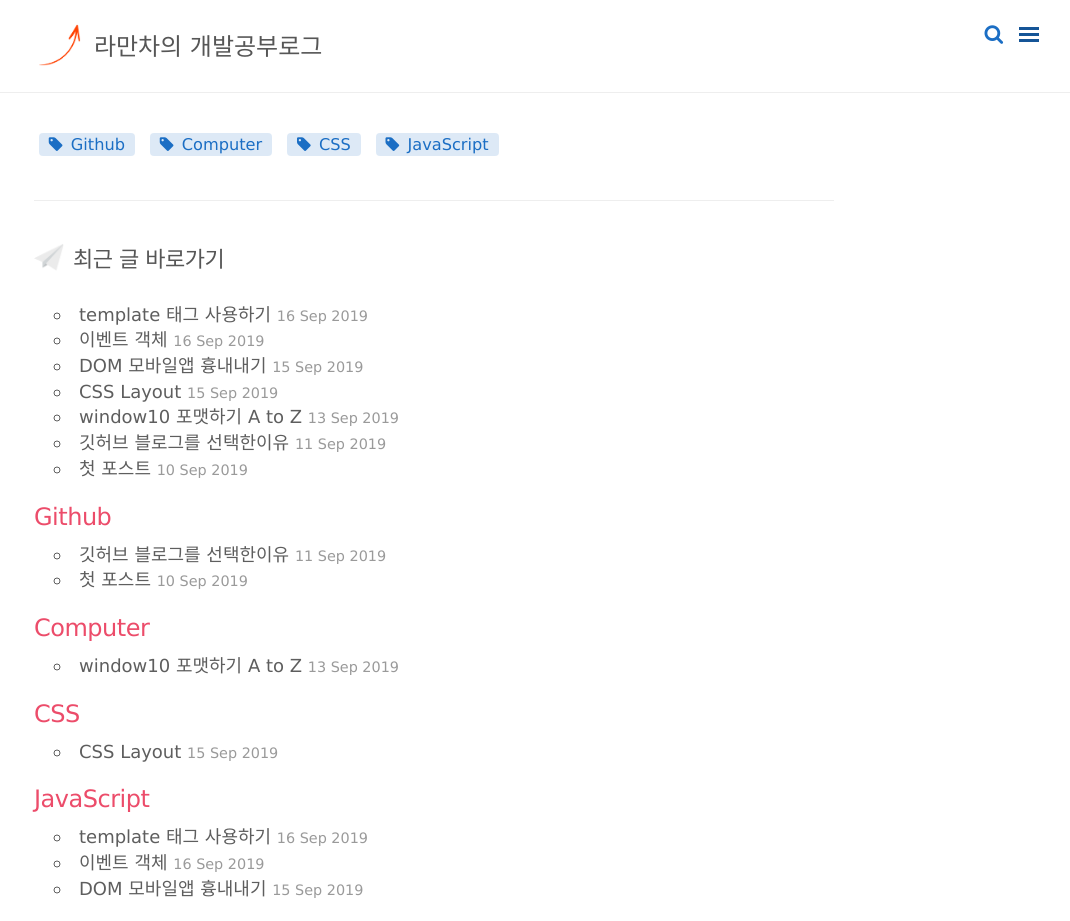
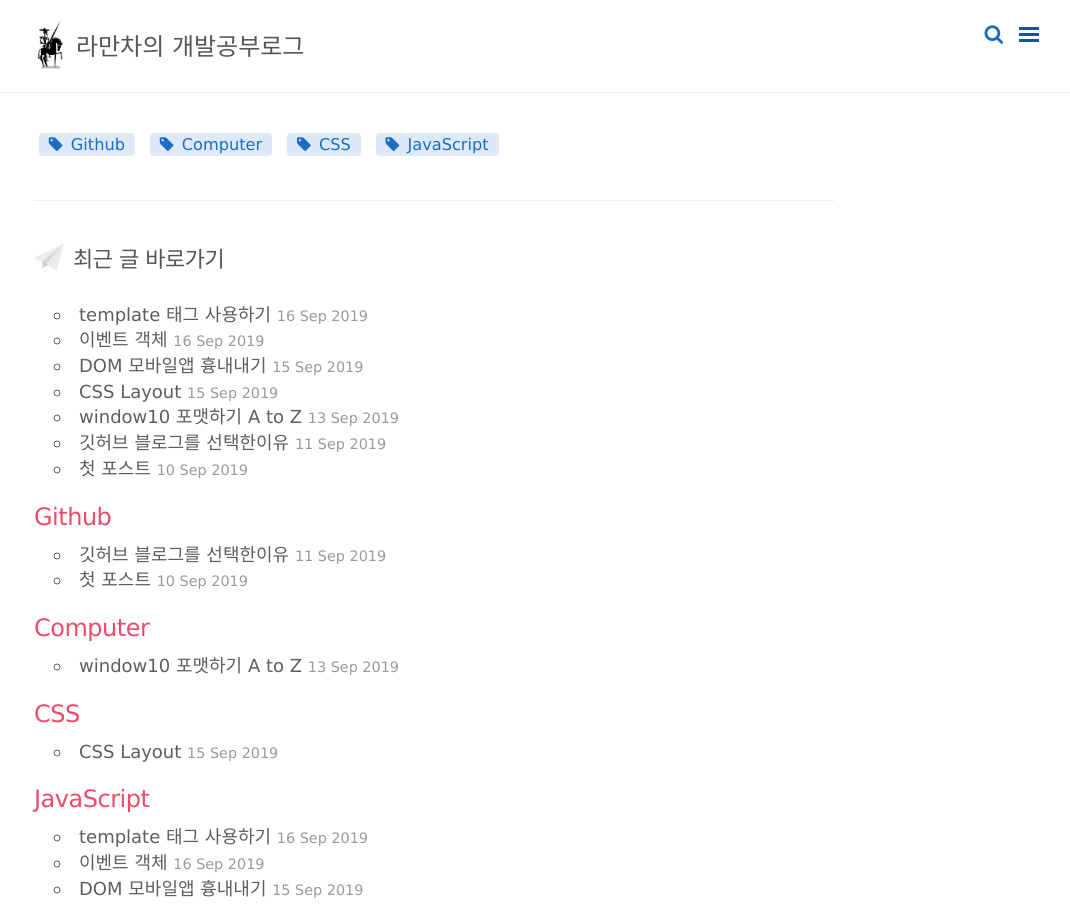
Before and after one commit to ElliottYoon7/ElliottYoon7.github.io, a Jekyll site: the page built from index.html, in a window 1280 px wide and 921 px high. Shown: the whole window, without its empty margins (206-1276 px from the left). Built offline with Jekyll 4.4.1, drawn with Linux system fonts in a browser that asks for light colours; nearby versions of some CDN libraries; comment, search, counter and statistics services are not loaded.

Commit message:
Update logo

```diff
--- a/_layouts/default.html
+++ b/_layouts/default.html
@@ -18,7 +18,7 @@
           <h3 class="masthead-title">
             <a href="{{ site.baseurl }}/" title="{{ site.title }}">
               <!-- <img class="masthead-logo" src="{{ site.baseurl }}{{ site.logo }}"/> -->
-              <img class="masthead-logo" src="/assets/images/Grow Up.png"/>
+              <img class="masthead-logo" src="/assets/images/man_of_la_mancha_play.jpg"/>
 
             <small id="blog-title">{{ site.tagline }}</small>
             </a>
```
Also changed, not shown: assets/images/man_of_la_mancha_play.jpg (added).
